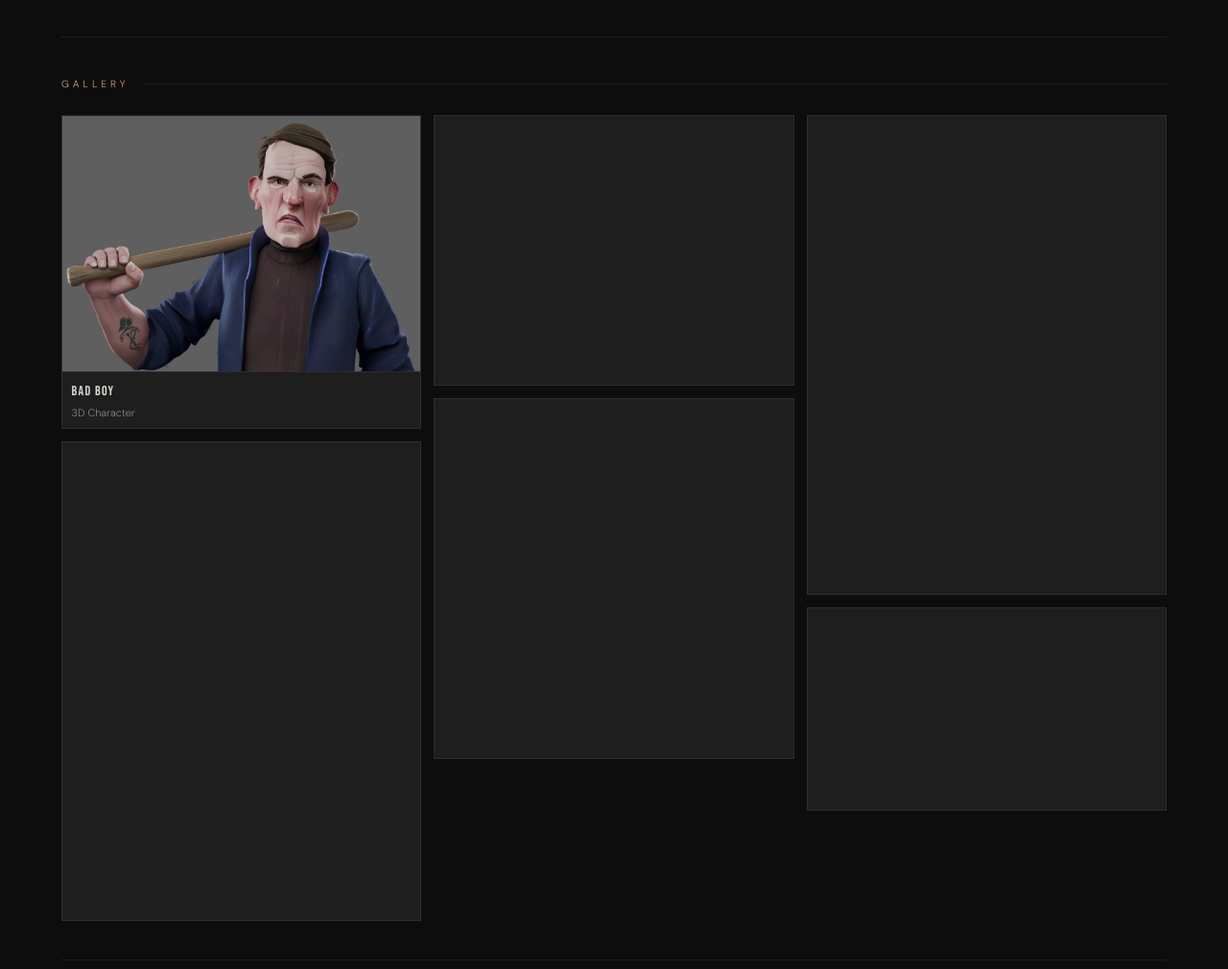
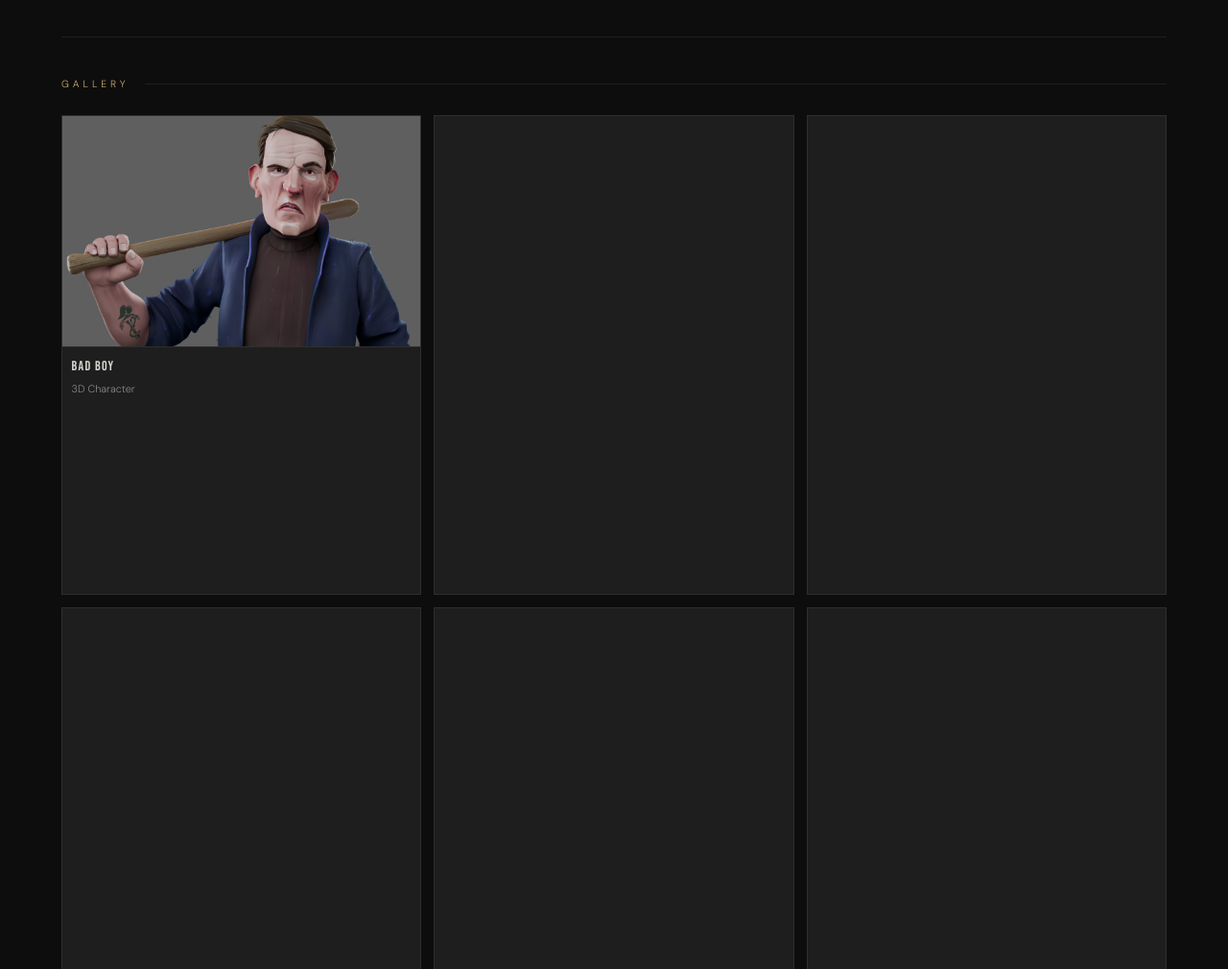
Before and after one commit to Havelkin/havelkin.github.io, a plain HTML site: page index.html in a window 1280 px wide. Shown: the part 1620-2630 px from the top of the page at 96% size. Drawn offline with Linux system fonts and the light colour scheme.

Commit message:
Add files via upload

```diff
--- a/index.html
+++ b/index.html
@@ -311,15 +311,14 @@
     #gallery { border-bottom: 1px solid var(--border); padding-bottom: 2.5rem; }
 
     .masonry {
-      columns: 3;
-      column-gap: 0.8rem;
+      display: grid;
+      grid-template-columns: repeat(3, 1fr);
+      gap: 0.8rem;
     }
-    @media (max-width: 700px) { .masonry { columns: 2; } }
-    @media (max-width: 420px) { .masonry { columns: 1; } }
+    @media (max-width: 700px) { .masonry { grid-template-columns: repeat(2, 1fr); } }
+    @media (max-width: 420px) { .masonry { grid-template-columns: 1fr; } }
 
     .masonry-item {
-      break-inside: avoid;
-      margin-bottom: 0.8rem;
       position: relative;
       overflow: visible;
       background: var(--bg3);
@@ -330,23 +329,22 @@
     .masonry-img-wrap {
       position: relative;
       overflow: hidden;
+      height: 240px;
     }
 
     .masonry-item img {
       width: 100%;
+      height: 100%;
       display: block;
+      object-fit: cover;
       transition: transform 0.5s ease, filter 0.35s, opacity 0.4s;
       filter: brightness(0.88);
       position: absolute;
       top: 0; left: 0;
-      height: 100%;
-      object-fit: cover;
     }
-    .masonry-item img:first-child { position: relative; height: auto; }
     .masonry-item img.slide-active { opacity: 1; z-index: 2; }
     .masonry-item img.slide-hidden { opacity: 0; z-index: 1; }
-    .masonry-item:hover img { filter: brightness(1); }
-    .masonry-item:hover img:first-child { transform: scale(1.04); }
+    .masonry-item:hover img { filter: brightness(1); transform: scale(1.04); }
 
     .masonry-caption {
       padding: 0.5rem 0.6rem 0.4rem;
```
